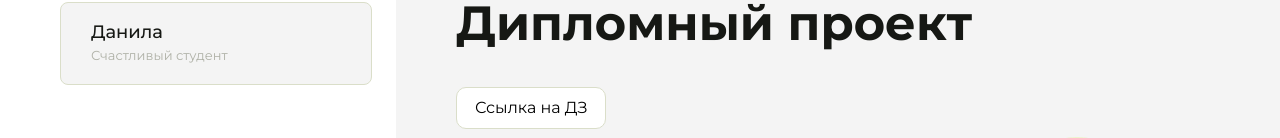
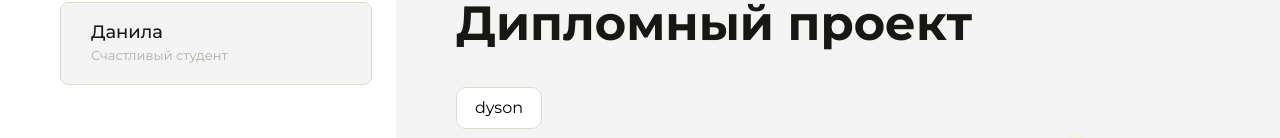
Before and after one commit to Swag-o-dau/homework, a plain HTML site: page index.html in a window 1280 px wide. Both pictures are taken after a click on the button "Дипломный проект". Shown: the part 151-289 px from the top of the page. Drawn offline with Linux system fonts and the light colour scheme.

Commit message:
Update index.html

```diff
--- a/index.html
+++ b/index.html
@@ -145,7 +145,7 @@
             <div class="content__block hidden" id="diplomBlock">
                 <div class="content__title">Дипломный проект</div>
                 <div class="content__list-diplom">
-                    <a href="ПАПКА-С-НОМЕРОМ-УРОКА">Ссылка на ДЗ</a>
+                    <a href="dyson/index.html">dyson</a>
                 </div>
                 <div class="content__decor">
                     <div class="content__decor-text">Давай проверим, чему ты научился!</div>
```
